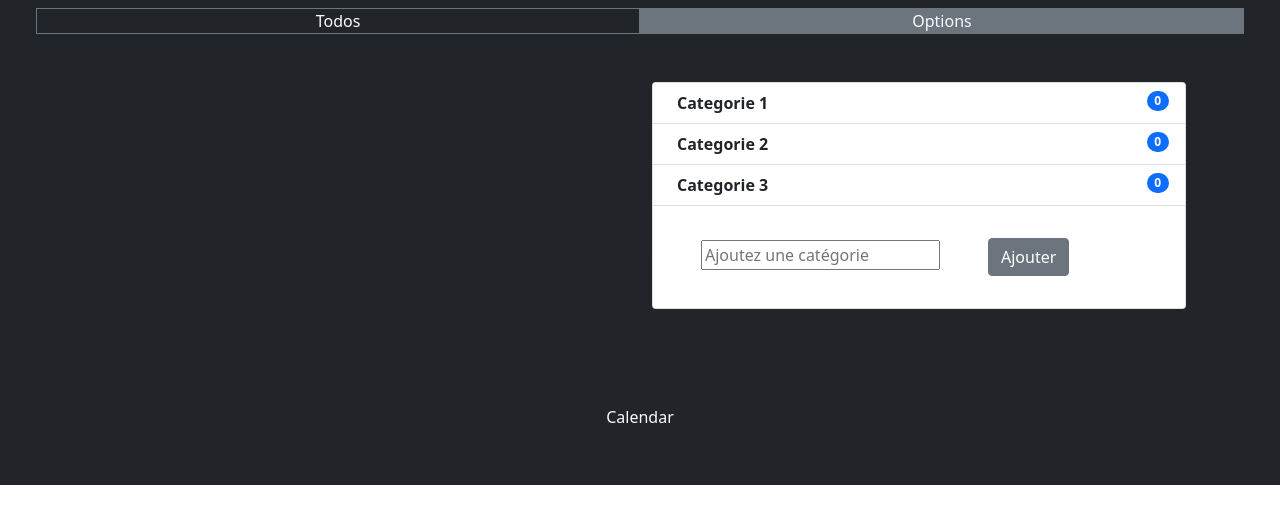
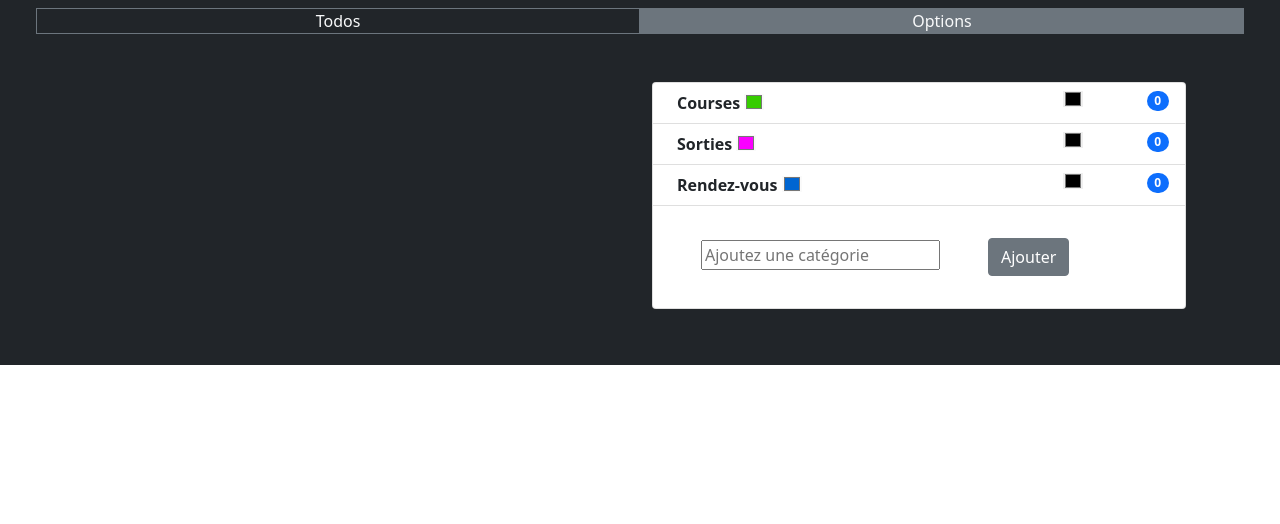
Before and after one commit to MNK-FTHR/vue-3-todo, a Vue app: page / in a window 1280 px wide. Both pictures are taken after a click on the element "Options". Shown: the top 524 px of the page. Built offline with nearby package versions, Linux system fonts and the light colour scheme; some icons are missing.

Commit message:
c'était long pour rien :/

```diff
--- a/src/App.vue
+++ b/src/App.vue
@@ -22,11 +22,6 @@
       <Options v-if="swap"/>
     </div>
   </div>
-  <div class="row align-items-center text-center">
-    <div class="col py-4 my-4">
-      Calendar
-    </div>
-  </div>
 </div>
 </template>
 
--- a/src/components/Options/Options.vue
+++ b/src/components/Options/Options.vue
@@ -3,7 +3,6 @@ import { computed, ref } from "@vue/runtime-core";
 import { useCategoriesStore } from "../../stores/categories";
 import { useTodosStore } from "../../stores/todos";
 import { BIconTrash, BIconPencilSquare } from 'bootstrap-icons-vue';
-
 const categoryStore = useCategoriesStore();
 const todoStore = useTodosStore();
 let edit = ref(null)
@@ -18,12 +17,19 @@ function del(index) {
 const addCategory = () =>{
   categoryStore.addCategories(newCategory.value)
 }
-let updatedCategory = ref('')
+let updatedCategory = ref({})
 
 function update (index){
-  categoryStore.editCategory(edit, updatedCategory.value);
-  edit.value = null
-  console.log(categoryStore.getAllCategories);
+  if (!updatedCategory.value.hasOwnProperty('name')) {
+    updatedCategory.value.name = categories.value[index].name
+  }else if(!updatedCategory.value.hasOwnProperty('color')){
+    updatedCategory.value.color = categories.value[index].color
+  }
+    console.log(updatedCategory.value);
+    categoryStore.editCategory(index, updatedCategory.value);
+    edit.value = null
+    console.log(categoryStore.getAllCategories);
+    updatedCategory.value = {}
 }
 </script>
 
@@ -37,11 +43,15 @@ function update (index){
           <ol class="list-group">
             <li class="list-group-item d-flex justify-content-between align-items-start" v-for="(category, index) in categories" :key="index">
               <div class="ms-2 me-auto">
-                <div class="fw-bold" v-if="edit != index">{{category}}</div>
-                <input type="text" name="" id="" placeholder="Ajoutez une catégorie" v-model="updatedCategory" class="m-4" v-if="edit == index">
+                <div class="fw-bold" v-if="edit != index">
+                  {{category.name}}
+                  <input type="color" :value=" category.color " disabled>
+                </div>
+                <input type="text" name="" id="" placeholder="Ajoutez une catégorie" v-model="updatedCategory.name" class="m-4" v-if="edit == index">
                 <button class="btn btn-outline-secondary btn-sm mb-1" v-if="edit == index" @click="update(index)">Valider</button>
               </div>
-              <BIconPencilSquare class="cursor-pointer text-info mx-2 h6" @click="edit = index; updatedCategory=category " v-if="edit != index"/>
+              <input type="color" v-model="updatedCategory.color" @blur="update(index) ">
+              <BIconPencilSquare class="cursor-pointer text-info mx-2 h6" @click="edit = index; updatedCategory=category.name " v-if="edit != index"/>
               <BIconTrash class="cursor-pointer text-danger mx-2 h6" v-if="edit != index" @click="del(index)"/>
               <span class="badge bg-primary rounded-pill" v-if="edit != index">{{countNumberOfTodoByCategory[index]}}</span>
             </li>
@@ -61,5 +71,11 @@ function update (index){
 </template>
 
 <style>
+input[type="color"] {
+	-webkit-appearance: none;
+	border: none;
+	width: 20px;
+	height: 16px;
+}
 
 </style>
--- /dev/null
+++ b/src/components/Todos/Filters.vue
@@ -0,0 +1,22 @@
+<script setup>
+import { computed } from "@vue/runtime-core";
+import { useCategoriesStore } from "../../stores/categories";
+import { useTodosStore } from "../../stores/todos";
+
+const categoryStore = useCategoriesStore();
+let categories = computed(() => categoryStore.getAllCategories);
+const todoStore = useTodosStore();
+let todos = computed(() => todoStore.getAllTodos);
+let countNumberOfTodoByCategory = computed(()=> todoStore.countNumberOfTodoByCategory);
+
+</script>
+<template>
+  <div class="row my-4 align-items-center">
+    <div class="col-12 d-grid gap-2 my-4">
+      <button class="btn btn-primary" type="button" @click="$emit('category', 'todos')" >Tout (par date)</button>
+    </div>
+    <div class="col-4 d-grid gap-2" v-for="(category, i) in categories" :key="i">
+      <button class="btn btn-primary" type="button" @click="$emit('category', category.name)" >{{category.name}} ({{countNumberOfTodoByCategory[i]}})</button>
+    </div>
+  </div>
+</template>
--- a/src/components/Todos/Todo.vue
+++ b/src/components/Todos/Todo.vue
@@ -1,24 +1,39 @@
 <script setup>
 import { BIconTrash2, BIconPencilSquare, BIconCheck } from 'bootstrap-icons-vue';
 import { useTodosStore } from "../../stores/todos";
+import { useCategoriesStore } from "../../stores/categories";
 import dateFormat from "dateformat"
 import moment from "moment"
+import { computed, ref } from '@vue/runtime-core';
 
 const props = defineProps({
   todos: Object,
   isEmpty: Boolean
 })
 const todoStore = useTodosStore();
+const categoriesStore = useCategoriesStore();
+let categories = computed(() => categoriesStore.getAllCategories);
+console.log(categories);
 let removeTodo = todoStore.removeTodo;
 let checkTodo = todoStore.checkTodo;
+let h = ref("0123456789ABCDEF")
 </script>
 
 <template>
     <div class="row align-items-center text-center my-4" v-if="!isEmpty">
       <div :class="{'justify-content-center text-center': true, 'col-6': todos.length > 1, 'col-12': todos.length == 1}" v-for="(todo, index) in todos" :key="index">
-        <div :class="{'card text-white mb-3 centerBlock w-100': true, 'bg-success': todo.done, 'bg-secondary': !todo.done}" style="max-width: 18rem">
+        <div :class="{
+          'card text-white mb-3 centerBlock w-100': true,
+          'bg-success': todo.done,
+          'bg-secondary': !todo.done,
+            }" style="max-width: 18rem" :style="`
+          border: 5px solid ${convertHex(todo.category.color, 1)};
+          box-shadow: ${convertHex(todo.category.color, 0.4)} -5px 5px, ${convertHex(todo.category.color, 0.3)} -10px 10px, ${convertHex(todo.category.color, 0.2)} -15px 15px, ${convertHex(todo.category.color, 0.1)} -20px 20px, ${convertHex(todo.category.color, 0.05)} -25px 25px;
+          `">
+          <div :style="`box-shadow: rgba(255, 0, 0, 0.90) 0px 0px 15px ${0+todo.importance*2}px inset;`">
             <div class="card-header">
-              <div class="">{{ dateFormat(todo.date, "dd/mm/yyyy HH:MM")}}
+                <div class="">
+                  {{ todo.date ? dateFormat(todo.date, "dd/mm/yyyy HH:MM") : `du ${dateFormat(todo.range[0], "dd/mm/yyyy HH:MM")} au ${dateFormat(todo.range[1], "dd/mm/yyyy HH:MM")}`}}
                 </div>
             </div>
             <div class="card-body">
@@ -26,15 +41,30 @@ let checkTodo = todoStore.checkTodo;
               <p class="card-text">
                 {{todo.description.length > 29 ? todo.description.substring(0, 29) + "..." : todo.description }}
               </p>
-            <cite title="Source Title">{{todo.category}} {{todo.done}}</cite>
+              <cite title="Source Title">{{todo.category.name}}</cite>
             </div>
             <div class="card-footer">
-            <div class="btn-group btn-group-sm mr-2" role="group" aria-label="Second group">
-                <button type="button" class="btn btn-secondary "><BIconCheck class="cursor-pointer rounded-circle bg-dark mt-2 py-1 text-success h2" @click="checkTodo(index)"/></button>
-                <button type="button" class="btn btn-secondary "><BIconTrash2 class="cursor-pointer rounded-circle bg-dark mt-2 py-1 text-danger h2" @click="removeTodo"/></button>
-                <button type="button" class="btn btn-secondary "><BIconPencilSquare class="cursor-pointer rounded-circle mt-2 py-1 bg-dark text-info h2" @click="removeTodo"/></button>
+              <div class="btn-group btn-group-sm mr-2" >
+                  <button type="button" class="btn"><BIconCheck class="cursor-pointer rounded-circle bg-dark mt-2 py-1 text-success h2" @click="checkTodo(index)"/></button>
+                  <button type="button" class="btn"><BIconTrash2 class="cursor-pointer rounded-circle bg-dark mt-2 py-1 text-danger h2" @click="removeTodo"/></button>
+                  <button type="button" class="btn"><BIconPencilSquare class="cursor-pointer rounded-circle mt-2 py-1 bg-dark text-info h2" @click="removeTodo"/></button>
               </div>
-            <p class="mt-1 text-danger bg-dark">{{moment(new Date(todo.date)).from(new Date())}}</p>
+              <p :class="{'mt-1': true,
+                        'bg-warning': todo.date ?
+              moment(new Date(todo.date)).from(new Date()).substr(moment(new Date(todo.date)).from(new Date()).length - 5)=='hours'||
+              moment(new Date(todo.date)).from(new Date()).substr(moment(new Date(todo.date)).from(new Date()).length - 4)=='hour'||
+              moment(new Date(todo.date)).from(new Date()).substr(moment(new Date(todo.date)).from(new Date()).length - 6)=='minute'||
+              moment(new Date(todo.date)).from(new Date()).substr(moment(new Date(todo.date)).from(new Date()).length - 7)=='minutes':
+              moment(new Date(todo.range[1])).from(new Date()).substr(moment(new Date(todo.range[1])).from(new Date()).length - 3) == 'day' ||
+              moment(new Date(todo.range[1])).from(new Date()).substr(moment(new Date(todo.range[1])).from(new Date()).length - 5) == 'hours' ||
+              moment(new Date(todo.range[1])).from(new Date()).substr(moment(new Date(todo.range[1])).from(new Date()).length - 7) == 'minutes' ||
+              moment(new Date(todo.range[1])).from(new Date()).substr(moment(new Date(todo.range[1])).from(new Date()).length - 6) == 'minute' ||
+              moment(new Date(todo.range[1])).from(new Date()).substr(moment(new Date(todo.range[1])).from(new Date()).length - 4) == 'hour',
+          'bg-danger': todo.date ?
+              moment(new Date(todo.date)).from(new Date()).substr(moment(new Date(todo.date)).from(new Date()).length - 3)=='ago':
+              moment(new Date(todo.range[1])).from(new Date()).substr(moment(new Date(todo.range[1])).from(new Date()).length - 3)=='ago'
+              }">{{todo.date ? moment(new Date(todo.date)).from(new Date()): moment(new Date(todo.range[1])).from(new Date())}}</p>
+            </div>
           </div>
         </div>
       </div>
@@ -47,6 +77,25 @@ export default {
   methods: {
     moment: function () {
       return moment();
+    },
+    convertHex(hexCode, opacity = 1){
+      console.log(hexCode);
+      var hex = hexCode.replace('#', '');
+
+      if (hex.length === 3) {
+          hex = hex[0] + hex[0] + hex[1] + hex[1] + hex[2] + hex[2];
+      }
+
+      var r = parseInt(hex.substring(0,2), 16),
+          g = parseInt(hex.substring(2,4), 16),
+          b = parseInt(hex.substring(4,6), 16);
+
+      /* Backward compatibility for whole number based opacity values. */
+      if (opacity > 1 && opacity <= 100) {
+          opacity = opacity / 100;
+      }
+
+      return 'rgba('+r+','+g+','+b+','+opacity+')';
     }
   },
 }
@@ -56,6 +105,6 @@ export default {
 .centerBlock {
   display: table;
   margin: auto;
+  box-shadow: rgba(182, 0, 0, 0.25) 0px 30px 60px -12px inset, rgba(255, 0, 0, 0.3) 0px 18px 36px -18px inset;
 }
-
 </style>
--- a/src/stores/categories.js
+++ b/src/stores/categories.js
@@ -1,9 +1,10 @@
 import { defineStore } from 'pinia'
+import { useTodosStore } from "./todos";
 
 export const useCategoriesStore = defineStore({
   id: 'categories',
   state: () => ({
-    categories: ['Categorie 1', 'Categorie 2', 'Categorie 3']
+    categories: [{name: 'Courses', color: "#36cc00"}, {name: 'Sorties', color: "#fb00ff"}, {name: 'Rendez-vous', color: "#0065d1"}],
   }),
   getters: {
     getAllCategories() {
@@ -15,6 +16,9 @@ export const useCategoriesStore = defineStore({
   },
   actions: {
     editCategory(index, newValue){
+      const todosStore = useTodosStore();
+      let todos = todosStore.getAllTodos;
+      todos.todos.filter((todo)=>todo.category == this.categories[index].name).forEach((todo)=>todo.category = newValue)
       this.categories[index] = newValue;
     },
     addCategories(categorie) {
--- a/src/stores/todos.js
+++ b/src/stores/todos.js
@@ -8,7 +8,15 @@ export const useTodosStore = defineStore({
   }),
   getters: {
     getAllTodos() {
-      return this.todos
+      let sortedTodos = {
+        "todos": this.todos
+      }
+      const categoryStore = useCategoriesStore();
+      let categories = categoryStore.getAllCategories;
+      categories.forEach(category => {
+        sortedTodos[category.name] = this.todos.filter((todo)=>todo.category.name==category.name)
+      });
+      return sortedTodos
     },
     todoEmpty() {
         return this.todos.length <= 0;
@@ -33,8 +41,11 @@ export const useTodosStore = defineStore({
     checkTodo(index) {
       this.todos[index].done == true ? this.todos[index].done = false : this.todos[index].done = true;
     },
+    updateTodo(index, todo) {
+        this.todos[index]=todo
+    },
     removeTodo(index) {
-        this.todos.splice(index, 1)
-    }
+      this.todos.splice(index, 1)
+  }
   }
 })
```
Also changed, not shown: src/components/Todos/CreateTodo.vue (+20 -11 lines), src/components/Todos/Todos.vue (+8 -2 lines). Lines whose indentation alone changed are shown as unchanged.
